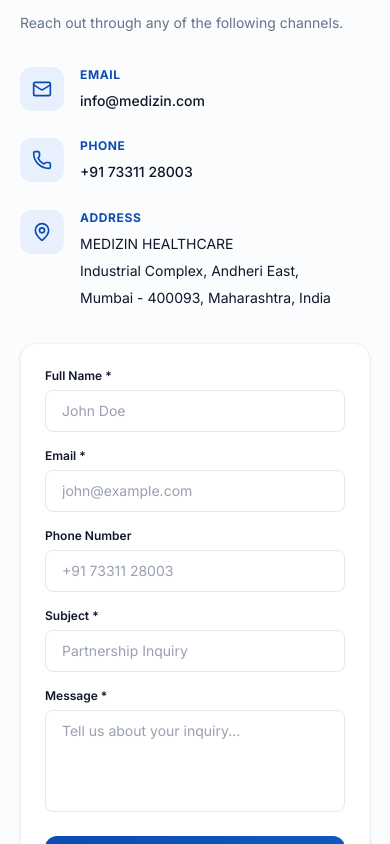
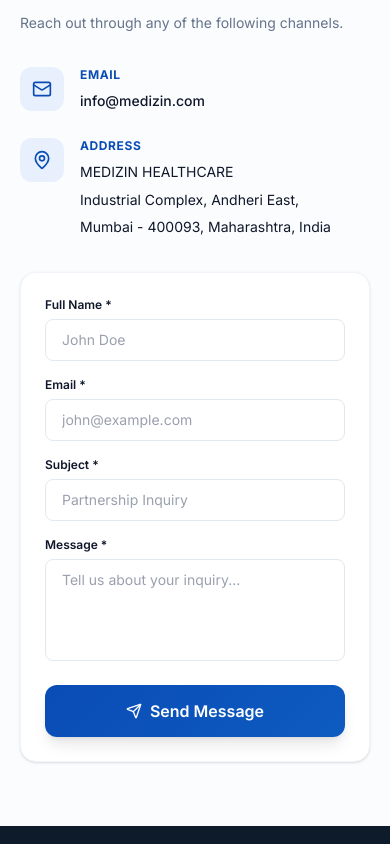
Before and after one commit to vishnuakula/MedizinHealthCare, a React (Vite) app: page / in a window 390 px wide. Shown: the part 8100-8944 px from the top of the page. Built offline with nearby package versions, Linux system fonts and the light colour scheme.

Commit message:
Remove all phone number references, contact form fields, and icons across the site

```diff
--- a/src/components/layout/Footer.jsx
+++ b/src/components/layout/Footer.jsx
@@ -1,12 +1,12 @@
 import { Link as ScrollLink } from 'react-scroll';
 import { motion } from 'framer-motion';
 import { useInView } from 'react-intersection-observer';
-import { Mail, Phone, MapPin, ArrowRight } from 'lucide-react';
+import { Mail, MapPin, ArrowRight } from 'lucide-react';
 import Container from '@/components/common/Container';
 import { footerData } from '@/data/footer';
 import { company } from '@/data/company';
 
-const contactIcons = { email: Mail, phone: Phone, address: MapPin };
+const contactIcons = { email: Mail, address: MapPin };
 
 const Footer = () => {
     const [ref, inView] = useInView({ triggerOnce: true, threshold: 0.1 });
--- a/src/components/sections/Contact.jsx
+++ b/src/components/sections/Contact.jsx
@@ -2,7 +2,7 @@ import { useState } from 'react';
 import { motion } from 'framer-motion';
 import { useInView } from 'react-intersection-observer';
 import { useForm } from 'react-hook-form';
-import { Send, Mail, Phone, MapPin, CheckCircle, AlertCircle } from 'lucide-react';
+import { Send, Mail, MapPin, CheckCircle, AlertCircle } from 'lucide-react';
 import Container from '@/components/common/Container';
 import SectionTitle from '@/components/common/SectionTitle';
 import Button from '@/components/common/Button';
@@ -30,7 +30,6 @@ const Contact = () => {
 
     const info = [
         { icon: Mail, label: 'EMAIL', value: company.contact.email, href: `mailto:${company.contact.email}` },
-        { icon: Phone, label: 'PHONE', value: company.contact.phone, href: `tel:${company.contact.phone.replace(/\s/g, '')}` },
         { icon: MapPin, label: 'ADDRESS', value: company.contact.address },
     ];
 
@@ -100,10 +99,7 @@ const Contact = () => {
                                     </div>
                                 </div>
 
-                                <div>
-                                    <label className="text-xs font-semibold mb-1.5 block" style={{ color: '#0F172A' }}>Phone Number</label>
-                                    <input type="tel" {...register('phone')} placeholder="+91 73311 28003" className={inputCls} style={{ border: '1.5px solid #E2E8F0' }} />
-                                </div>
+
 
                                 <div>
                                     <label className="text-xs font-semibold mb-1.5 block" style={{ color: '#0F172A' }}>Subject *</label>
--- a/src/data/company.js
+++ b/src/data/company.js
@@ -12,7 +12,6 @@ export const company = {
         'To deliver safe, effective, and affordable gynecology and pediatric medicines through continuous innovation and strong partnerships that empower better lives for mothers and children.',
     contact: {
         email: 'info@medizin.com',
-        phone: '+91 73311 28003',
         address: 'MEDIZIN HEALTHCARE\nIndustrial Complex, Andheri East,\nMumbai - 400093, Maharashtra, India',
         city: 'Mumbai',
         state: 'Maharashtra',
--- a/src/data/footer.js
+++ b/src/data/footer.js
@@ -26,7 +26,6 @@ export const footerData = {
         title: 'Contact Us',
         items: [
             { type: 'email', value: 'info@medizin.com' },
-            { type: 'phone', value: '+91 73311 28003' },
             { type: 'address', value: 'MEDIZIN HEALTHCARE\nIndustrial Complex, Andheri East,\nMumbai - 400093, Maharashtra, India' },
         ],
     },
--- a/src/pages/Home.jsx
+++ b/src/pages/Home.jsx
@@ -46,7 +46,7 @@ const Home = () => {
                         name: company.fullName,
                         url: company.seo.url,
                         description: company.seo.description,
-                        contactPoint: { '@type': 'ContactPoint', telephone: company.contact.phone, email: company.contact.email },
+                        contactPoint: { '@type': 'ContactPoint', email: company.contact.email },
                     })}
                 </script>
             </Helmet>
```
